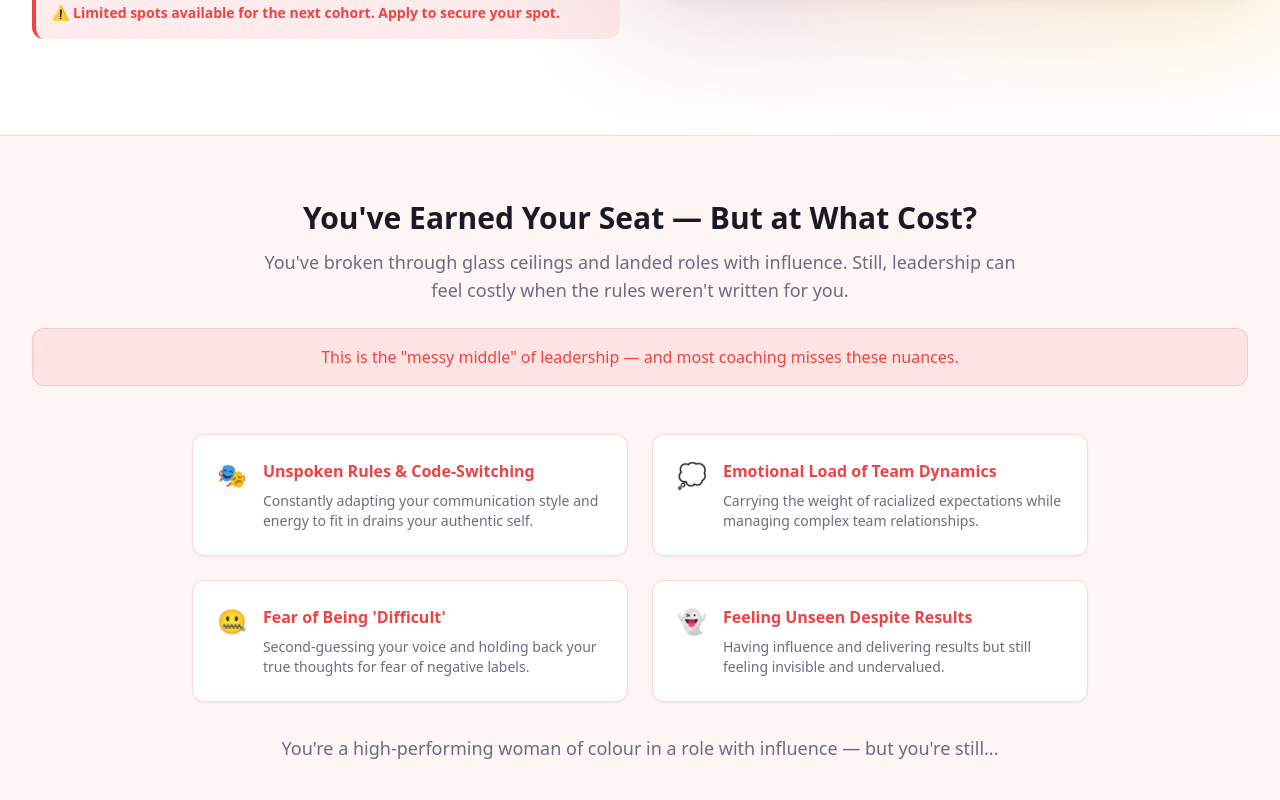
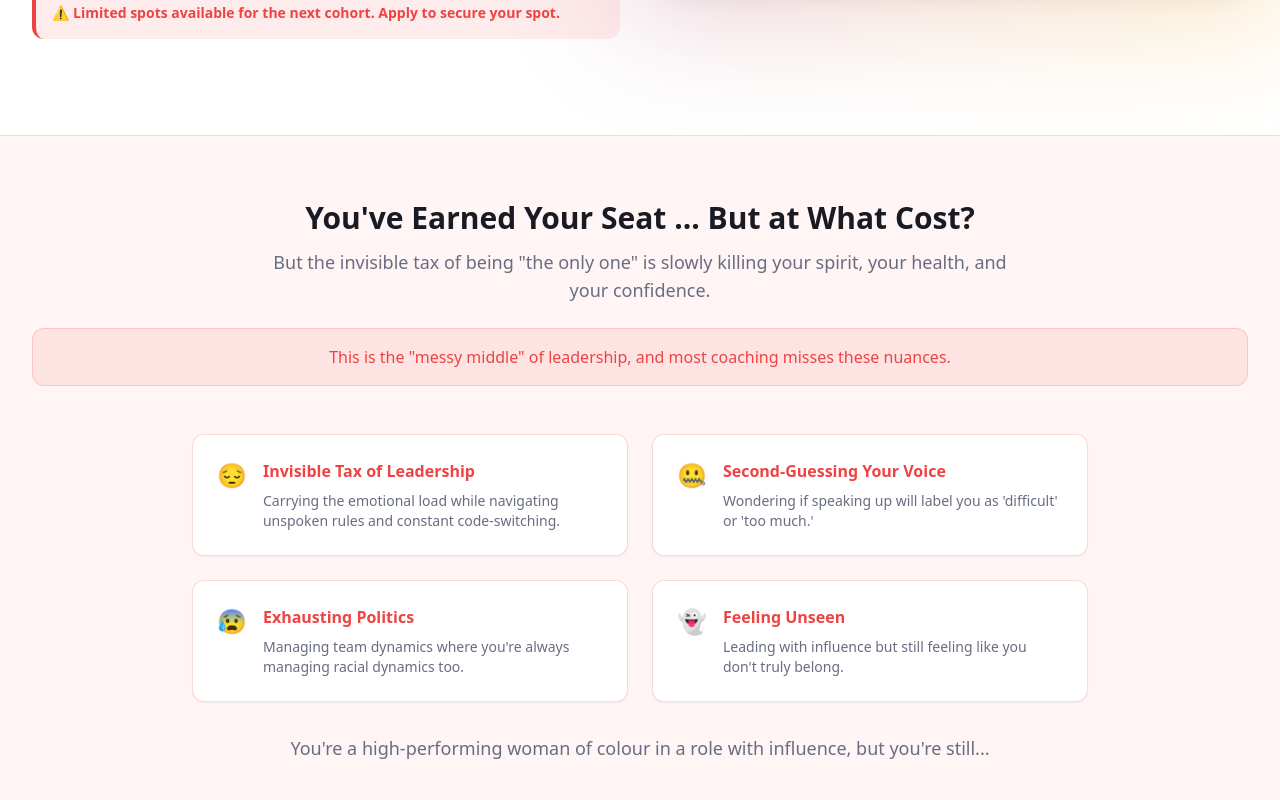
Before and after one commit to izzydoesizzy/she-leads-anyway, a React (Vite) app: page / in a window 1280 px wide. Shown: the part 640-1440 px from the top of the page. Built offline with nearby package versions, Linux system fonts and the light colour scheme.

Commit message:
Visual edit in Lovable

```diff
--- a/src/components/sections/PainPoints.tsx
+++ b/src/components/sections/PainPoints.tsx
@@ -1,50 +1,39 @@
 import React from "react";
 import { Card, CardContent } from "@/components/ui/card";
-
 const PainPoints: React.FC = () => {
-  const struggles = [
-    {
-      title: "Unspoken Rules & Code-Switching",
-      description: "Constantly adapting your communication style and energy to fit in drains your authentic self.",
-      icon: "🎭"
-    },
-    {
-      title: "Emotional Load of Team Dynamics",
-      description: "Carrying the weight of racialized expectations while managing complex team relationships.",
-      icon: "💭"
-    },
-    {
-      title: "Fear of Being 'Difficult'",
-      description: "Second-guessing your voice and holding back your true thoughts for fear of negative labels.",
-      icon: "🤐"
-    },
-    {
-      title: "Feeling Unseen Despite Results",
-      description: "Having influence and delivering results but still feeling invisible and undervalued.",
-      icon: "👻"
-    }
-  ];
-
-  return (
-    <section id="pain" className="border-t bg-destructive/5">
+  const struggles = [{
+    title: "Invisible Tax of Leadership",
+    description: "Carrying the emotional load while navigating unspoken rules and constant code-switching.",
+    icon: "😔"
+  }, {
+    title: "Second-Guessing Your Voice",
+    description: "Wondering if speaking up will label you as 'difficult' or 'too much.'",
+    icon: "🤐"
+  }, {
+    title: "Exhausting Politics",
+    description: "Managing team dynamics where you're always managing racial dynamics too.",
+    icon: "😰"
+  }, {
+    title: "Feeling Unseen",
+    description: "Leading with influence but still feeling like you don't truly belong.",
+    icon: "👻"
+  }];
+  return <section id="pain" className="border-t bg-destructive/5">
       <div className="container mx-auto py-16">
         <div className="text-center">
-          <h2 className="text-3xl font-semibold">You've Earned Your Seat — But at What Cost?</h2>
+          <h2 className="text-3xl font-semibold">You've Earned Your Seat ... But at What Cost?</h2>
           <p className="mx-auto mt-3 max-w-3xl text-lg text-muted-foreground">
-            You've broken through glass ceilings and landed roles with influence. Still, leadership can feel costly when the rules weren't written for you.
+            But the invisible tax of being "the only one" is slowly killing your spirit, your health, and your confidence.
           </p>
 
           <div className="mt-6 p-4 bg-destructive/10 border border-destructive/20 rounded-lg">
-            <p className="text-destructive font-medium">
-              This is the "messy middle" of leadership — and most coaching misses these nuances.
-            </p>
+            <p className="text-destructive font-medium">This is the "messy middle" of leadership, and most coaching misses these nuances.</p>
           </div>
         </div>
 
         <div className="mx-auto mt-12 max-w-4xl">
           <div className="grid gap-6 md:grid-cols-2">
-            {struggles.map((struggle, index) => (
-              <Card key={index} className="border-destructive/20 bg-card">
+            {struggles.map((struggle, index) => <Card key={index} className="border-destructive/20 bg-card">
                 <CardContent className="flex items-start gap-4 p-6">
                   <div className="text-2xl">{struggle.icon}</div>
                   <div>
@@ -52,19 +41,14 @@ const PainPoints: React.FC = () => {
                     <p className="mt-2 text-sm text-muted-foreground">{struggle.description}</p>
                   </div>
                 </CardContent>
-              </Card>
-            ))}
+              </Card>)}
           </div>
 
           <div className="mt-8 text-center">
-            <p className="text-lg font-medium text-muted-foreground">
-              You're a high-performing woman of colour in a role with influence — but you're still...
-            </p>
+            <p className="text-lg font-medium text-muted-foreground">You're a high-performing woman of colour in a role with influence, but you're still...</p>
           </div>
         </div>
       </div>
-    </section>
-  );
+    </section>;
 };
-
 export default PainPoints;
```
